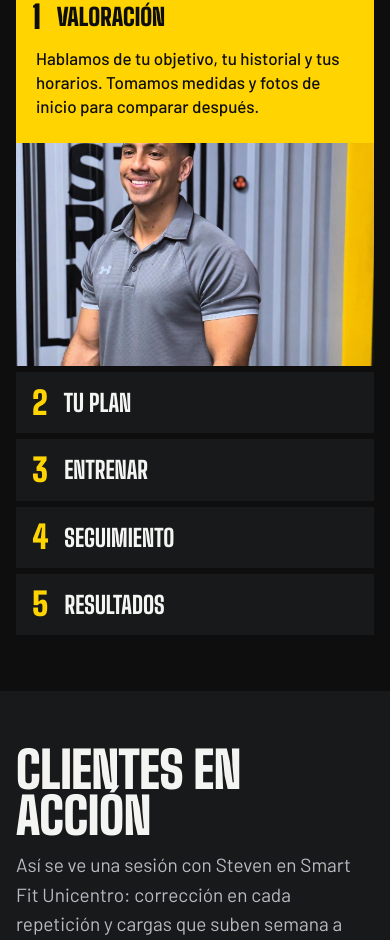
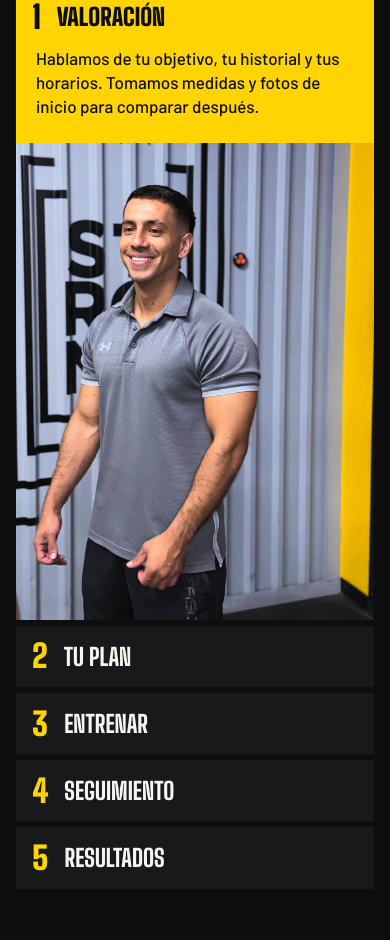
Before and after one commit to JuanMora1945/steven-pelaez-trainer, a React (Vite) app: page / in a window 390 px wide. Shown: the part 3209-4149 px from the top of the page. Built offline with nearby package versions, Linux system fonts and the light colour scheme.

Commit message:
fix: show process photos whole on phones

```diff
--- a/src/index.css
+++ b/src/index.css
@@ -1700,10 +1700,14 @@ a {
     font-size: 0.9375rem;
   }
 
-  /* Process: landscape media instead of a tall portrait */
+  /* Process: show each photo or clip whole, never cropped; tall ones are capped and letterboxed */
   .stage__video {
-    aspect-ratio: 16 / 10;
-    object-position: 50% 30%;
+    aspect-ratio: auto;
+    width: 100%;
+    height: auto;
+    max-height: 68svh;
+    object-fit: contain;
+    background: var(--black);
   }
 
   .stage__tab {
```
Also changed, not shown: odd/tasks/steven-landing.md (+1 -0 lines).
